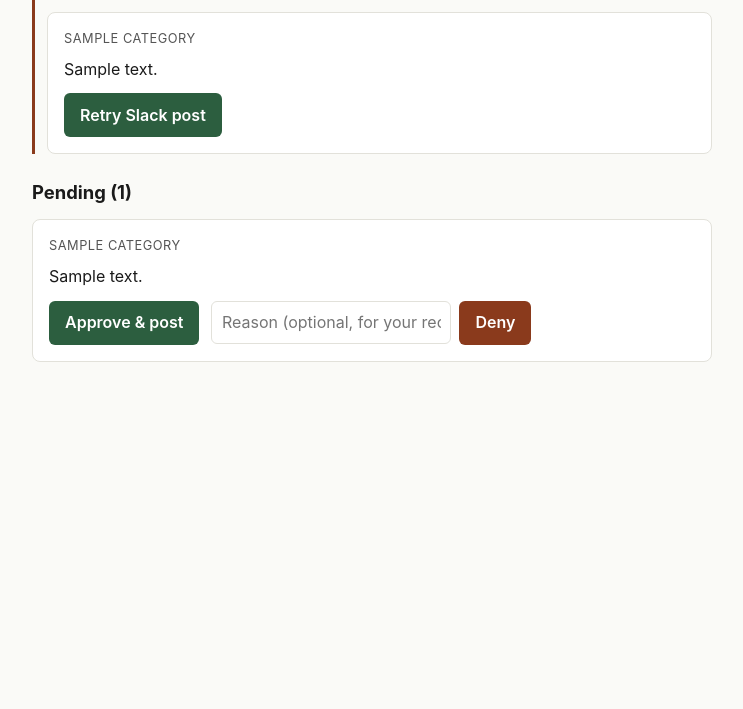
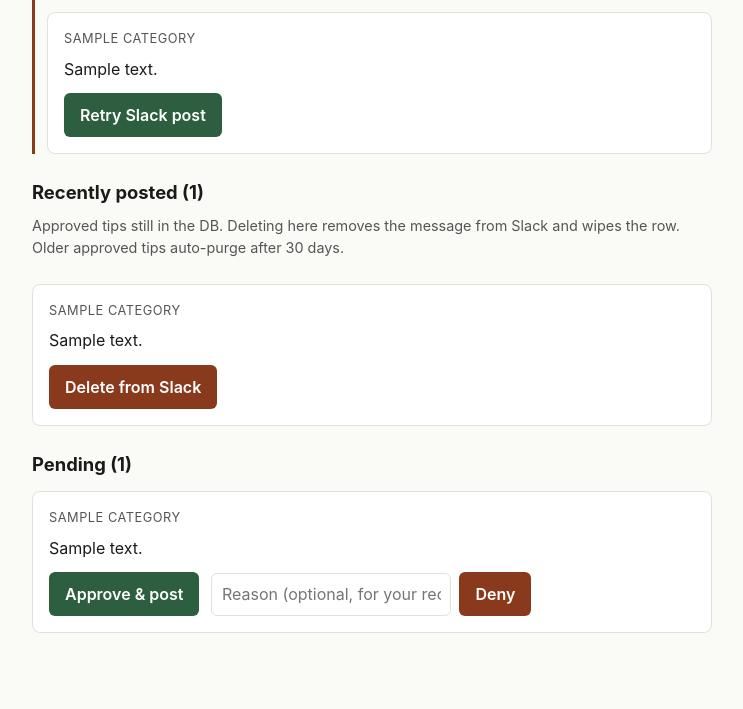
Before and after one commit to awburgard/mental-health-tips, a Flask app: template templates/admin.html in a window 1280 px wide. Shown: the part 178-887 px from the top of the page, without its empty margins (268-1011 px from the left). Before the commit the page ends 540 px from the top, so only its background shows below. Run offline with Flask 3, Linux system fonts and the light colour scheme; the template is opened without the code that fills it: most values are stand-ins (such as "Sample title", 1, 10 or a date in 2020); parts of the project's set-up code (start-up, migrations or seed data) failed here and were passed over.

Commit message:
Switch Slack integration from incoming webhook to bot token
The webhook approach prevented HR from deleting a tip from Slack
without a workspace admin's help. A bot token (scope: chat:write) lets
the app delete its own posted messages directly, which is what HR
actually needs in practice.

Changes:
- post_to_slack now calls chat.postMessage and returns the message ts
- new delete_slack_message helper using chat.delete
- submissions table gains a nullable slack_ts column
- new POST /admin/delete-post route + UI section listing posted tips
- README and .env.example updated for the new envvars

```diff
--- a/app.py
+++ b/app.py
@@ -40,7 +40,8 @@ load_dotenv()
 # ---------- Config ----------
 
 DB_PATH = os.environ.get("DB_PATH", "tips.db")
-SLACK_WEBHOOK_URL = os.environ.get("SLACK_WEBHOOK_URL", "")
+SLACK_BOT_TOKEN = os.environ.get("SLACK_BOT_TOKEN", "")
+SLACK_CHANNEL_ID = os.environ.get("SLACK_CHANNEL_ID", "")
 ADMIN_PASSWORD = os.environ.get("ADMIN_PASSWORD", "")
 FLASK_SECRET_KEY = os.environ.get("FLASK_SECRET_KEY", "")
 ALLOWED_ORIGIN = os.environ.get("ALLOWED_ORIGIN", "")  # e.g. https://tips.example.com
@@ -95,6 +96,10 @@ def init_db() -> None:
     conn = sqlite3.connect(DB_PATH)
     try:
         conn.executescript(schema.read_text())
+        # Defensive migration: add slack_ts to any pre-existing DB that lacks it.
+        cols = [r[1] for r in conn.execute("PRAGMA table_info(submissions)")]
+        if "slack_ts" not in cols:
+            conn.execute("ALTER TABLE submissions ADD COLUMN slack_ts TEXT")
         conn.commit()
     finally:
         conn.close()
@@ -126,20 +131,53 @@ def new_id() -> str:
 # ---------- Slack ----------
 
 
-def post_to_slack(text: str, category: str) -> tuple[bool, str]:
-    if not SLACK_WEBHOOK_URL:
-        return False, "SLACK_WEBHOOK_URL not configured"
-    body = {
-        "text": f"*Anonymous tip — {category}*\n>>> {text}",
-        "mrkdwn": True,
-    }
+SLACK_API = "https://slack.com/api"
+
+
+def _slack_call(method: str, payload: dict) -> tuple[bool, str, dict]:
+    """Common Slack Web API caller. Returns (ok, detail, raw_response_json)."""
+    if not SLACK_BOT_TOKEN or not SLACK_CHANNEL_ID:
+        return False, "Slack bot token / channel id not configured", {}
     try:
-        resp = requests.post(SLACK_WEBHOOK_URL, json=body, timeout=10)
+        resp = requests.post(
+            f"{SLACK_API}/{method}",
+            headers={
+                "Authorization": f"Bearer {SLACK_BOT_TOKEN}",
+                "Content-Type": "application/json; charset=utf-8",
+            },
+            json=payload,
+            timeout=10,
+        )
     except requests.RequestException as e:
-        return False, f"network: {type(e).__name__}"
+        return False, f"network: {type(e).__name__}", {}
     if resp.status_code != 200:
-        return False, f"http {resp.status_code}"
-    return True, "ok"
+        return False, f"http {resp.status_code}", {}
+    data = resp.json()
+    if not data.get("ok"):
+        return False, f"slack: {data.get('error', 'unknown')}", data
+    return True, "ok", data
+
+
+def post_to_slack(text: str, category: str):
+    """Post a tip to Slack. Returns (ok: bool, detail: str, slack_ts: str | None)."""
+    ok, detail, data = _slack_call(
+        "chat.postMessage",
+        {
+            "channel": SLACK_CHANNEL_ID,
+            "text": f"*Anonymous tip — {category}*\n>>> {text}",
+            "mrkdwn": True,
+        },
+    )
+    return ok, detail, data.get("ts") if ok else None
+
+
+def delete_slack_message(slack_ts: str) -> tuple[bool, str]:
+    """Delete a previously-posted tip. Returns (ok, detail)."""
+    ok, detail, _ = _slack_call(
+        "chat.delete",
+        {"channel": SLACK_CHANNEL_ID, "ts": slack_ts},
+    )
+    return ok, detail
 
 
 # ---------- Origin guard ----------
@@ -276,10 +314,17 @@ def admin():
         "WHERE status = 'approved' AND slack_posted = 0"
     ).fetchall()
 
+    posted = db.execute(
+        "SELECT id, content, category, reviewed_at FROM submissions "
+        "WHERE status = 'approved' AND slack_posted = 1 AND slack_ts IS NOT NULL "
+        "ORDER BY reviewed_at DESC"
+    ).fetchall()
+
     return render_template(
         "admin.html",
         pending=pending,
         failed=failed,
+        posted=posted,
     )
 
 
@@ -297,11 +342,11 @@ def admin_approve():
     if not row:
         return redirect(url_for("admin"))
 
-    ok, detail = post_to_slack(row["content"], row["category"])
+    ok, detail, ts = post_to_slack(row["content"], row["category"])
     db.execute(
-        "UPDATE submissions SET status='approved', reviewed_at=?, slack_posted=? "
+        "UPDATE submissions SET status='approved', reviewed_at=?, slack_posted=?, slack_ts=? "
         "WHERE id = ?",
-        (now_hour(), 1 if ok else 0, sub_id),
+        (now_hour(), 1 if ok else 0, ts, sub_id),
     )
     db.commit()
     log_event("review_completed", action="approved", slack_ok=ok, detail=detail)
@@ -323,14 +368,39 @@ def admin_retry():
     if not row:
         return redirect(url_for("admin"))
 
-    ok, detail = post_to_slack(row["content"], row["category"])
+    ok, detail, ts = post_to_slack(row["content"], row["category"])
     if ok:
         db.execute(
-            "UPDATE submissions SET slack_posted=1 WHERE id = ?",
-            (sub_id,),
+            "UPDATE submissions SET slack_posted=1, slack_ts=? WHERE id = ?",
+            (ts, sub_id),
         )
         db.commit()
     log_event("slack_retry", slack_ok=ok, detail=detail)
+    return redirect(url_for("admin"))
+
+
+@app.route("/admin/delete-post", methods=["POST"])
+@require_admin
+def admin_delete_post():
+    if not origin_ok(request):
+        abort(403)
+    sub_id = request.form.get("id", "")
+    db = get_db()
+    row = db.execute(
+        "SELECT slack_ts FROM submissions "
+        "WHERE id = ? AND status = 'approved' AND slack_posted = 1",
+        (sub_id,),
+    ).fetchone()
+    if not row or not row["slack_ts"]:
+        return redirect(url_for("admin"))
+
+    ok, detail = delete_slack_message(row["slack_ts"])
+    if ok:
+        # On successful Slack delete we wipe the row entirely — the post is gone,
+        # there's no reason to retain content waiting for the scheduled purge.
+        db.execute("DELETE FROM submissions WHERE id = ?", (sub_id,))
+        db.commit()
+    log_event("slack_delete", slack_ok=ok, detail=detail)
     return redirect(url_for("admin"))
 
 
--- a/schema.sql
+++ b/schema.sql
@@ -8,7 +8,8 @@ CREATE TABLE IF NOT EXISTS submissions (
     created_at    INTEGER NOT NULL,             -- unix seconds, ROUNDED TO THE HOUR
     reviewed_at   INTEGER,                      -- unix seconds, rounded to the hour
     deny_reason   TEXT,                         -- optional reviewer note (denied only)
-    slack_posted  INTEGER NOT NULL DEFAULT 0    -- 0/1; only set after successful post
+    slack_posted  INTEGER NOT NULL DEFAULT 0,   -- 0/1; only set after successful post
+    slack_ts      TEXT                          -- Slack message id (ts); needed for delete
 );
 
 CREATE INDEX IF NOT EXISTS idx_submissions_status ON submissions(status);
--- a/templates/admin.html
+++ b/templates/admin.html
@@ -36,6 +36,27 @@
   </section>
   {% endif %}
 
+  {% if posted %}
+  <section class="posted">
+    <h2>Recently posted ({{ posted|length }})</h2>
+    <p class="lead" style="font-size:0.9rem">
+      Approved tips still in the DB. Deleting here removes the message from
+      Slack and wipes the row. Older approved tips auto-purge after 30 days.
+    </p>
+    {% for s in posted %}
+    <article class="card">
+      <p class="meta">{{ s['category'] }}</p>
+      <p class="content">{{ s['content'] }}</p>
+      <form method="post" action="{{ url_for('admin_delete_post') }}"
+            onsubmit="return confirm('Delete this message from Slack and wipe the record? This cannot be undone.');">
+        <input type="hidden" name="id" value="{{ s['id'] }}">
+        <button type="submit" class="deny">Delete from Slack</button>
+      </form>
+    </article>
+    {% endfor %}
+  </section>
+  {% endif %}
+
   <section>
     <h2>Pending ({{ pending|length }})</h2>
     {% if not pending %}
```
Also changed, not shown: test_app.py (+31 -2 lines), README.md, 1 other file.
